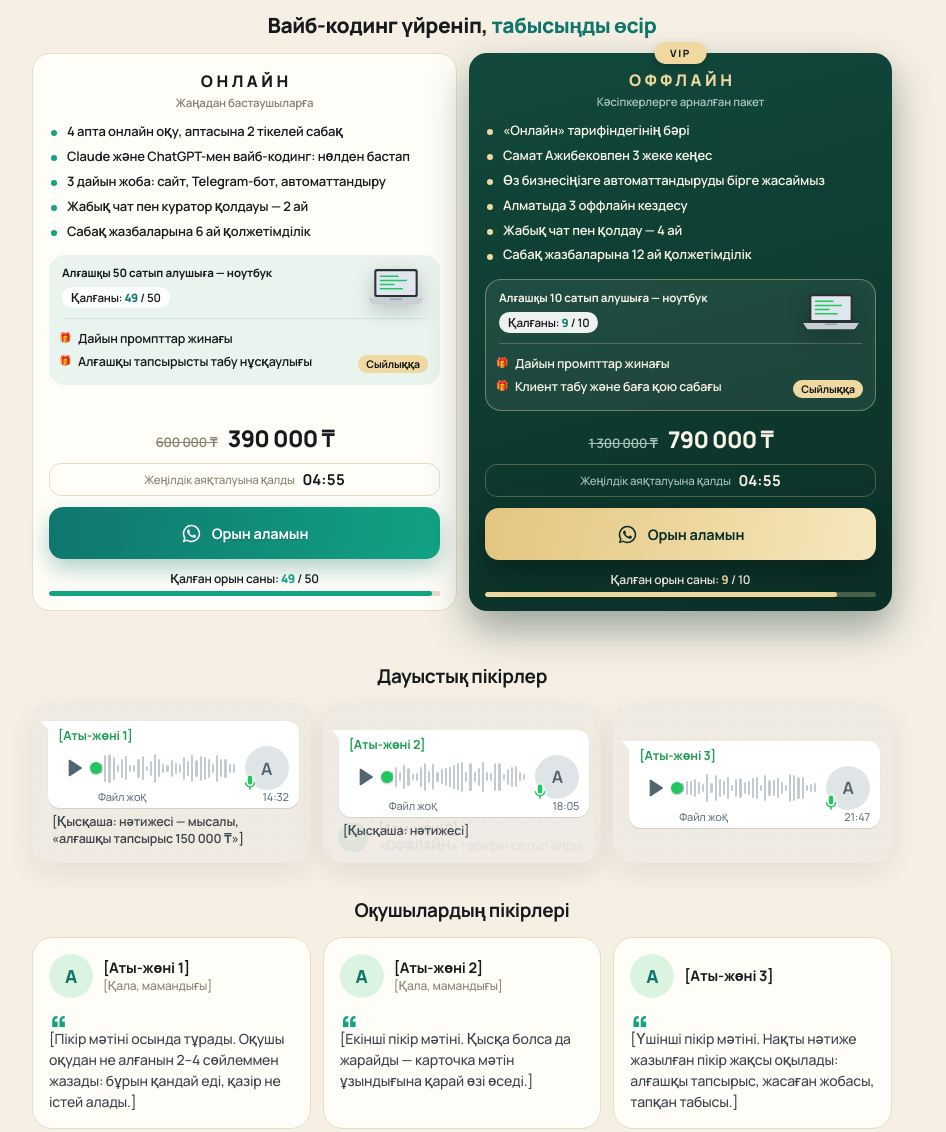
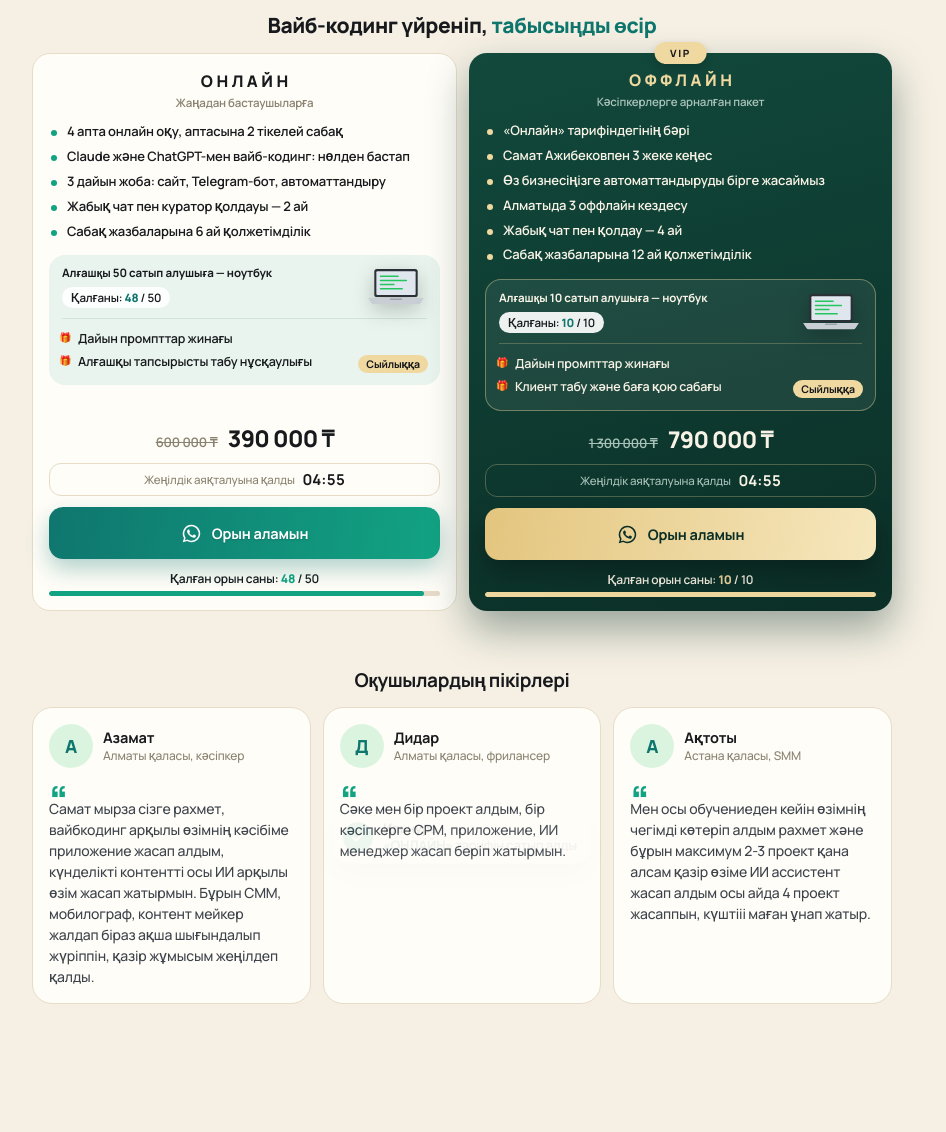
Before and after one commit to samatazhibekov-hub/Site-VibeCode, a plain HTML site: page tarif.html in a window 1280 px wide. Shown: the whole page, without its empty margins (178-1124 px from the left). After the commit the page ends 1032 px from the top, so only its background shows below. Drawn offline with Linux system fonts and the light colour scheme; a web font is replaced by a local one.

Commit message:
Настоящие покупатели (7 онлайн, 5 офлайн) и 3 отзыва; заглушки голосовых скрыты
Co-Authored-By: Claude Opus 5.5 <noreply@anthropic.com>

```diff
--- a/tarif.html
+++ b/tarif.html
@@ -38,22 +38,18 @@ var PREPAY = '';            // например '1000 тг'
 // Порядок в списке = порядок показа. С каждым уведомлением на экране уменьшаются
 // «осталось мест» и «осталось ноутбуков» у этого тарифа — пока не дойдут до настоящих чисел.
 var BUYERS = [
-  { name: '[Аты-жөні 1]', tariff: 'ОНЛАЙН' },
-  { name: '[Аты-жөні 2]', tariff: 'ОФФЛАЙН' },
-  { name: '[Аты-жөні 3]', tariff: 'ОНЛАЙН' },
-  { name: '[Аты-жөні 4]', tariff: 'ОНЛАЙН' },
-  { name: '[Аты-жөні 5]', tariff: 'ОФФЛАЙН' },
-  { name: '[Аты-жөні 6]', tariff: 'ОНЛАЙН' },
-  { name: '[Аты-жөні 7]', tariff: 'ОФФЛАЙН' },
-  { name: '[Аты-жөні 8]', tariff: 'ОНЛАЙН' },
-  { name: '[Аты-жөні 9]', tariff: 'ОНЛАЙН' },
-  { name: '[Аты-жөні 10]', tariff: 'ОФФЛАЙН' },
-  { name: '[Аты-жөні 11]', tariff: 'ОНЛАЙН' },
-  { name: '[Аты-жөні 12]', tariff: 'ОФФЛАЙН' },
-  { name: '[Аты-жөні 13]', tariff: 'ОНЛАЙН' },
-  { name: '[Аты-жөні 14]', tariff: 'ОФФЛАЙН' },
-  { name: '[Аты-жөні 15]', tariff: 'ОНЛАЙН' },
-  { name: '[Аты-жөні 16]', tariff: 'ОФФЛАЙН' }
+  { name: 'Азамат', tariff: 'ОНЛАЙН' },
+  { name: 'Ильнура', tariff: 'ОНЛАЙН' },
+  { name: 'Дамир', tariff: 'ОНЛАЙН' },
+  { name: 'Талғат', tariff: 'ОНЛАЙН' },
+  { name: 'Серік', tariff: 'ОНЛАЙН' },
+  { name: 'Бекжан', tariff: 'ОФФЛАЙН' },
+  { name: 'Нұрлан', tariff: 'ОФФЛАЙН' },
+  { name: 'Берік', tariff: 'ОФФЛАЙН' },
+  { name: 'Ақтоты', tariff: 'ОНЛАЙН' },
+  { name: 'Ермек', tariff: 'ОФФЛАЙН' },
+  { name: 'Дидар', tariff: 'ОФФЛАЙН' },
+  { name: 'Досбол', tariff: 'ОНЛАЙН' }
 ];
 var PUSH_EVERY_SEC = 5;     // раз во сколько секунд показывать следующее уведомление
 
@@ -122,12 +118,12 @@ var TARIFFS = [
 // Пустой список [] = блок отзывов не показывается.
 var REVIEWS_TITLE = 'Оқушылардың пікірлері';
 var REVIEWS = [
-  { name: '[Аты-жөні 1]', role: '[Қала, мамандығы]', photo: '', image: '',
-    text: '[Пікір мәтіні осында тұрады. Оқушы оқудан не алғанын 2–4 сөйлеммен жазады: бұрын қандай еді, қазір не істей алады.]' },
-  { name: '[Аты-жөні 2]', role: '[Қала, мамандығы]', photo: '', image: '',
-    text: '[Екінші пікір мәтіні. Қысқа болса да жарайды — карточка мәтін ұзындығына қарай өзі өседі.]' },
-  { name: '[Аты-жөні 3]', role: '', photo: '', image: '',
-    text: '[Үшінші пікір мәтіні. Нақты нәтиже жазылған пікір жақсы оқылады: алғашқы тапсырыс, жасаған жобасы, тапқан табысы.]' }
+  { name: 'Азамат', role: 'Алматы қаласы, кәсіпкер', photo: '', image: '',
+    text: 'Самат мырза сізге рахмет, вайбкодинг арқылы өзімнің кәсібіме приложение жасап алдым, күнделікті контентті осы ИИ арқылы өзім жасап жатырмын. Бұрын СММ, мобилограф, контент мейкер жалдап біраз ақша шығындалып жүріппін, қазір жұмысым жеңілдеп қалды.' },
+  { name: 'Дидар', role: 'Алматы қаласы, фрилансер', photo: '', image: '',
+    text: 'Сәке мен бір проект алдым, бір кәсіпкерге СРМ, приложение, ИИ менеджер жасап беріп жатырмын.' },
+  { name: 'Ақтоты', role: 'Астана қаласы, SMM', photo: '', image: '',
+    text: 'Мен осы обучениеден кейін өзімнің чегімді көтеріп алдым рахмет және бұрын максимум 2-3 проект қана алсам қазір өзіме ИИ ассистент жасап алдым осы айда 4 проект жасаппын, күштііі маған ұнап жатыр.' }
 ];
 
 // Голосовые отзывы — выглядят как голосовые сообщения в WhatsApp.
@@ -138,14 +134,16 @@ var REVIEWS = [
 //   time  — время в углу сообщения, как в WhatsApp.
 // Пустой список [] = блок не показывается.
 var VOICES_TITLE = 'Дауыстық пікірлер';
-var VOICES = [
-  { name: '[Аты-жөні 1]', photo: '', audio: 'test-voice.m4a', time: '14:32',
-    note: '[Қысқаша: нәтижесі — мысалы, «алғашқы тапсырыс 150 000 ₸»]' },
-  { name: '[Аты-жөні 2]', photo: '', audio: 'test-voice.m4a', time: '18:05',
-    note: '[Қысқаша: нәтижесі]' },
-  { name: '[Аты-жөні 3]', photo: '', audio: 'test-voice.m4a', time: '21:47',
-    note: '' }
-];
+// Пока настоящих голосовых нет, блок скрыт. Шаблон ниже: раскомментировать и вписать.
+var VOICES = [];
+// var VOICES = [
+//  { name: '[Аты-жөні 1]', photo: '', audio: 'test-voice.m4a', time: '14:32',
+//    note: '[Қысқаша: нәтижесі — мысалы, «алғашқы тапсырыс 150 000 ₸»]' },
+//  { name: '[Аты-жөні 2]', photo: '', audio: 'test-voice.m4a', time: '18:05',
+//    note: '[Қысқаша: нәтижесі]' },
+//  { name: '[Аты-жөні 3]', photo: '', audio: 'test-voice.m4a', time: '21:47',
+//    note: '' }
+// ];
 /* ===================================================================== */
 </script>
 
```
